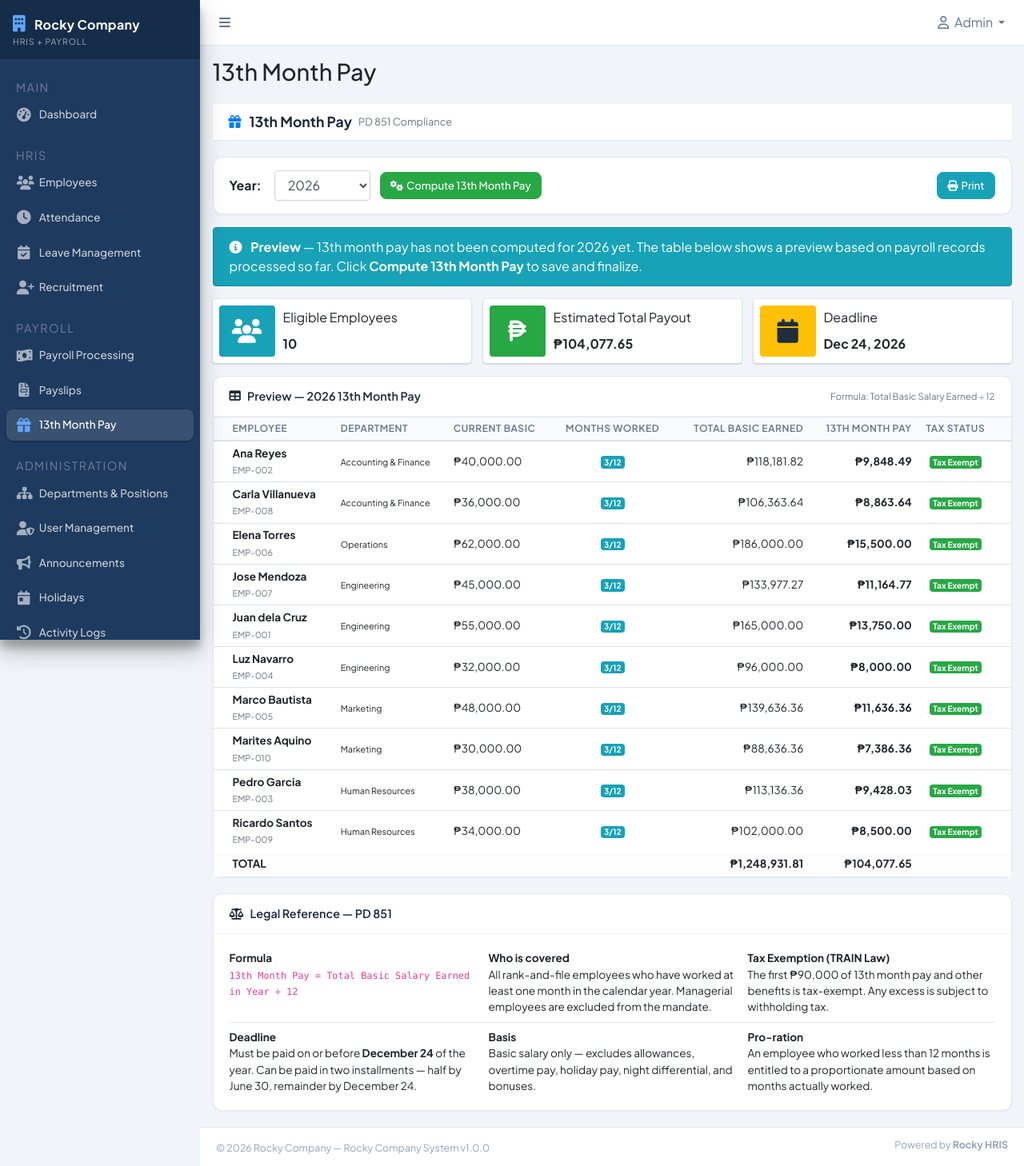
After one commit to rokkicakesdev/rockycompanysystem, a PHP site: page /project/app/views/admin/thirteenth_month.php in a window 1280 px wide. The commit adds this page. Shown: the whole page at 80% size. Run offline with PHP 8.4, Linux system fonts and the light colour scheme; the visitor is signed in with stand-in values (Sample User, id 1); data comes from the database, SQL or seed files in the repository; tables that the repository leaves empty or names only in its code hold one stand-in row (values such as "Sample post"); some libraries are stand-ins or nearby versions.

Commit message:
13th month pay implementation

```diff
--- /dev/null
+++ b/app/views/admin/thirteenth_month.php
@@ -0,0 +1,438 @@
+<?php
+if (session_status() === PHP_SESSION_NONE) session_start();
+if (!defined('ROLE_ADMIN')) require_once __DIR__ . '/../../../config/config.php';
+// Admin and management only
+if (!isset($_SESSION['user_id']) || !in_array($_SESSION['role'] ?? '', [ROLE_ADMIN, ROLE_MANAGEMENT])) {
+    header('Location: ' . BASE_URL . '/index.php?error=access_denied'); exit;
+}
+
+$pageTitle = '13th Month Pay';
+require_once __DIR__ . '/../layouts/admin_header.php';
+
+$msg = '';
+
+// CSRF token
+if (empty($_SESSION['csrf_token'])) {
+    $_SESSION['csrf_token'] = bin2hex(random_bytes(32));
+}
+$csrf_token = $_SESSION['csrf_token'];
+
+// ── Year selector ─────────────────────────────────────────────────────────────
+$currentYear = (int) date('Y');
+$selectedYear = isset($_GET['year']) && is_numeric($_GET['year'])
+    ? (int) $_GET['year']
+    : $currentYear;
+// Clamp to reasonable range
+$selectedYear = max(2020, min($currentYear, $selectedYear));
+
+// ── POST handlers ─────────────────────────────────────────────────────────────
+if ($_SERVER['REQUEST_METHOD'] === 'POST') {
+    if (!hash_equals($csrf_token, $_POST['csrf_token'] ?? '')) {
+        $msg = "<div class='alert alert-danger'>Invalid security token. Please refresh and try again.</div>";
+
+    } elseif (isset($_POST['generate_13th'])) {
+        // Compute and save 13th month records for all eligible employees
+        $computed = Model::compute13thMonth($selectedYear);
+        $saved    = 0;
+        foreach ($computed as $row) {
+            Model::save13thMonthRecord([
+                'employee_id'        => $row['employee_id'],
+                'year'               => $selectedYear,
+                'total_basic_earned' => $row['total_basic_earned'],
+                'months_worked'      => $row['months_worked'],
+                'amount'             => round($row['thirteenth_month_pay'], 2),
+                'status'             => 'pending',
+                'processed_by'       => $_SESSION['user_id'],
+            ]);
+            $saved++;
+        }
+        Model::log($_SESSION['user_id'], 'GENERATE_13TH_MONTH', "Generated 13th month pay for {$selectedYear} — {$saved} record(s)");
+        $msg = "<div class='alert alert-success alert-auto-dismiss'><i class='fas fa-check-circle mr-2'></i><strong>{$saved}</strong> 13th month pay record(s) computed for <strong>{$selectedYear}</strong>.</div>";
+
+    } elseif (isset($_POST['release_one'])) {
+        $recordId = (int)($_POST['record_id'] ?? 0);
+        if ($recordId) {
+            Model::release13thMonth($recordId);
+            Model::log($_SESSION['user_id'], 'RELEASE_13TH_MONTH', "Released 13th month pay record ID:{$recordId} for {$selectedYear}");
+            $msg = "<div class='alert alert-success alert-auto-dismiss'><i class='fas fa-check-circle mr-2'></i>13th month pay released.</div>";
+        }
+
+    } elseif (isset($_POST['release_all'])) {
+        Model::releaseAll13thMonth($selectedYear);
+        Model::log($_SESSION['user_id'], 'RELEASE_ALL_13TH_MONTH', "Released all pending 13th month pay for {$selectedYear}");
+        $msg = "<div class='alert alert-success alert-auto-dismiss'><i class='fas fa-check-circle mr-2'></i>All pending 13th month pay released for <strong>{$selectedYear}</strong>.</div>";
+    }
+}
+
+// ── Load data ─────────────────────────────────────────────────────────────────
+$alreadyGenerated = Model::thirteenthMonthExists($selectedYear);
+$records          = $alreadyGenerated ? Model::get13thMonthByYear($selectedYear) : [];
+$preview          = !$alreadyGenerated ? Model::compute13thMonth($selectedYear) : [];
+
+$totalAmount  = array_sum(array_column($records, 'amount'));
+$pendingCount = count(array_filter($records, fn($r) => $r['status'] === 'pending'));
+$totalPreview = array_sum(array_column($preview, 'thirteenth_month_pay'));
+
+// Tax exemption threshold (TRAIN Law)
+$TAX_EXEMPT_LIMIT = 90000.00;
+?>
+
+<div class="page-title-bar">
+    <i class="fas fa-gift text-primary"></i>
+    <h1>13th Month Pay</h1>
+    <small class="text-muted ml-2">PD 851 Compliance</small>
+</div>
+
+<?= $msg ?>
+
+<!-- Year + Controls -->
+<div class="card card-primary card-outline mb-3">
+  <div class="card-body py-3">
+    <div class="d-flex align-items-center flex-wrap" style="gap:.75rem;">
+      <label class="mb-0 font-weight-bold mr-1">Year:</label>
+      <select id="yearSelect" class="form-control" style="max-width:120px;"
+              onchange="window.location='thirteenth_month.php?year='+this.value">
+        <?php for ($y = $currentYear; $y >= 2020; $y--): ?>
+          <option value="<?= $y ?>" <?= $y === $selectedYear ? 'selected' : '' ?>><?= $y ?></option>
+        <?php endfor; ?>
+      </select>
+
+      <?php if (!$alreadyGenerated): ?>
+        <form method="POST" class="d-inline">
+          <input type="hidden" name="csrf_token" value="<?= htmlspecialchars($csrf_token) ?>">
+          <input type="hidden" name="generate_13th" value="1">
+          <button type="submit" class="btn btn-success"
+            onclick="return confirm('Compute 13th month pay for all eligible employees for <?= $selectedYear ?>?\n\nThis will save records based on actual payroll data processed this year.')">
+            <i class="fas fa-cogs mr-1"></i>Compute 13th Month Pay
+          </button>
+        </form>
+      <?php else: ?>
+        <span class="badge badge-primary px-3 py-2" style="font-size:.82rem;">
+          <i class="fas fa-check mr-1"></i><?= count($records) ?> Records Computed
+        </span>
+        <?php if ($pendingCount > 0): ?>
+          <form method="POST" class="d-inline">
+            <input type="hidden" name="csrf_token" value="<?= htmlspecialchars($csrf_token) ?>">
+            <input type="hidden" name="release_all" value="1">
+            <button type="submit" class="btn btn-warning"
+              onclick="return confirm('Release all <?= $pendingCount ?> pending 13th month pay record(s) for <?= $selectedYear ?>?\n\nThis marks them as paid to employees.')">
+              <i class="fas fa-paper-plane mr-1"></i>Release All (<?= $pendingCount ?> pending)
+            </button>
+          </form>
+        <?php endif; ?>
+        <form method="POST" class="d-inline ml-2">
+          <input type="hidden" name="csrf_token" value="<?= htmlspecialchars($csrf_token) ?>">
+          <input type="hidden" name="generate_13th" value="1">
+          <button type="submit" class="btn btn-outline-secondary btn-sm"
+            onclick="return confirm('Recompute all 13th month records for <?= $selectedYear ?>?\n\nExisting records will be updated with the latest payroll data.')">
+            <i class="fas fa-sync mr-1"></i>Recompute
+          </button>
+        </form>
+      <?php endif; ?>
+
+      <a href="thirteenth_month.php?year=<?= $selectedYear ?>&print=1" target="_blank"
+         class="btn btn-info ml-auto">
+        <i class="fas fa-print mr-1"></i>Print
+      </a>
+    </div>
+  </div>
+</div>
+
+<?php if (!$alreadyGenerated && !empty($preview)): ?>
+<!-- Preview — show what will be computed -->
+<div class="alert alert-info">
+  <i class="fas fa-info-circle mr-2"></i>
+  <strong>Preview</strong> — 13th month pay has not been computed for <?= $selectedYear ?> yet.
+  The table below shows a preview based on payroll records processed so far.
+  Click <strong>Compute 13th Month Pay</strong> to save and finalize.
+</div>
+
+<div class="row mb-3">
+  <div class="col-md-4">
+    <div class="info-box mb-0">
+      <span class="info-box-icon bg-info"><i class="fas fa-users"></i></span>
+      <div class="info-box-content">
+        <span class="info-box-text">Eligible Employees</span>
+        <span class="info-box-number"><?= count($preview) ?></span>
+      </div>
+    </div>
+  </div>
+  <div class="col-md-4">
+    <div class="info-box mb-0">
+      <span class="info-box-icon bg-success"><i class="fas fa-peso-sign"></i></span>
+      <div class="info-box-content">
+        <span class="info-box-text">Estimated Total Payout</span>
+        <span class="info-box-number">₱<?= number_format($totalPreview, 2) ?></span>
+      </div>
+    </div>
+  </div>
+  <div class="col-md-4">
+    <div class="info-box mb-0">
+      <span class="info-box-icon bg-warning"><i class="fas fa-calendar"></i></span>
+      <div class="info-box-content">
+        <span class="info-box-text">Deadline</span>
+        <span class="info-box-number">Dec 24, <?= $selectedYear ?></span>
+      </div>
+    </div>
+  </div>
+</div>
+
+<div class="card">
+  <div class="card-header d-flex align-items-center">
+    <i class="fas fa-table mr-2"></i>
+    <span class="flex-grow-1">Preview — <?= $selectedYear ?> 13th Month Pay</span>
+    <small class="text-muted">Formula: Total Basic Salary Earned ÷ 12</small>
+  </div>
+  <div class="card-body p-0">
+    <div class="table-responsive">
+      <table class="table table-hover table-sm mb-0">
+        <thead>
+          <tr>
+            <th>Employee</th>
+            <th>Department</th>
+            <th>Current Basic</th>
+            <th class="text-center">Months Worked</th>
+            <th class="text-right">Total Basic Earned</th>
+            <th class="text-right">13th Month Pay</th>
+            <th class="text-center">Tax Status</th>
+          </tr>
+        </thead>
+        <tbody>
+          <?php foreach ($preview as $row):
+            $taxable = max(0, $row['thirteenth_month_pay'] - $TAX_EXEMPT_LIMIT);
+          ?>
+          <tr>
+            <td>
+              <strong style="font-size:.85rem;"><?= htmlspecialchars($row['employee_name']) ?></strong><br>
+              <small class="text-muted"><?= htmlspecialchars($row['employee_no'] ?? '') ?></small>
+            </td>
+            <td><small><?= htmlspecialchars($row['department']) ?></small></td>
+            <td>₱<?= number_format($row['current_basic'], 2) ?></td>
+            <td class="text-center">
+              <?php if ($row['months_worked'] > 0): ?>
+                <span class="badge badge-info"><?= $row['months_worked'] ?>/12</span>
+              <?php else: ?>
+                <span class="badge badge-secondary">No payroll</span>
+              <?php endif; ?>
+            </td>
+            <td class="text-right">₱<?= number_format($row['total_basic_earned'], 2) ?></td>
+            <td class="text-right"><strong>₱<?= number_format($row['thirteenth_month_pay'], 2) ?></strong></td>
+            <td class="text-center">
+              <?php if ($row['thirteenth_month_pay'] <= $TAX_EXEMPT_LIMIT): ?>
+                <span class="badge badge-success">Tax Exempt</span>
+              <?php else: ?>
+                <span class="badge badge-warning" title="Excess of ₱<?= number_format($taxable, 2) ?> is taxable">
+                  Partial Exempt
+                </span>
+              <?php endif; ?>
+            </td>
+          </tr>
+          <?php endforeach; ?>
+          <?php if (empty($preview)): ?>
+          <tr><td colspan="7" class="text-center py-4 text-muted">No active employees found.</td></tr>
+          <?php endif; ?>
+        </tbody>
+        <?php if (!empty($preview)): ?>
+        <tfoot class="table-light font-weight-bold">
+          <tr>
+            <td colspan="4">TOTAL</td>
+            <td class="text-right">₱<?= number_format(array_sum(array_column($preview, 'total_basic_earned')), 2) ?></td>
+            <td class="text-right">₱<?= number_format($totalPreview, 2) ?></td>
+            <td></td>
+          </tr>
+        </tfoot>
+        <?php endif; ?>
+      </table>
+    </div>
+  </div>
+</div>
+
+<?php elseif ($alreadyGenerated): ?>
+<!-- Finalized records -->
+<div class="row mb-3">
+  <div class="col-md-3">
+    <div class="info-box mb-0">
+      <span class="info-box-icon bg-info"><i class="fas fa-users"></i></span>
+      <div class="info-box-content">
+        <span class="info-box-text">Total Employees</span>
+        <span class="info-box-number"><?= count($records) ?></span>
+      </div>
+    </div>
+  </div>
+  <div class="col-md-3">
+    <div class="info-box mb-0">
+      <span class="info-box-icon bg-success"><i class="fas fa-coins"></i></span>
+      <div class="info-box-content">
+        <span class="info-box-text">Total Payout</span>
+        <span class="info-box-number">₱<?= number_format($totalAmount, 2) ?></span>
+      </div>
+    </div>
+  </div>
+  <div class="col-md-3">
+    <div class="info-box mb-0">
+      <span class="info-box-icon bg-warning"><i class="fas fa-clock"></i></span>
+      <div class="info-box-content">
+        <span class="info-box-text">Pending Release</span>
+        <span class="info-box-number"><?= $pendingCount ?></span>
+      </div>
+    </div>
+  </div>
+  <div class="col-md-3">
+    <div class="info-box mb-0">
+      <span class="info-box-icon bg-primary"><i class="fas fa-check-circle"></i></span>
+      <div class="info-box-content">
+        <span class="info-box-text">Released</span>
+        <span class="info-box-number"><?= count($records) - $pendingCount ?></span>
+      </div>
+    </div>
+  </div>
+</div>
+
+<div class="card">
+  <div class="card-header d-flex align-items-center">
+    <i class="fas fa-gift mr-2"></i>
+    <span class="flex-grow-1">13th Month Pay — <?= $selectedYear ?></span>
+    <small class="text-muted">Tax-exempt up to ₱<?= number_format($TAX_EXEMPT_LIMIT, 0) ?> (TRAIN Law)</small>
+  </div>
+  <div class="card-body p-0">
+    <div class="table-responsive">
+      <table class="table table-hover table-sm mb-0">
+        <thead>
+          <tr>
+            <th>Employee</th>
+            <th>Department</th>
+            <th class="text-center">Months Worked</th>
+            <th class="text-right">Total Basic Earned</th>
+            <th class="text-right">13th Month Pay</th>
+            <th class="text-center">Tax Status</th>
+            <th class="text-center">Status</th>
+            <th class="text-center">Action</th>
+          </tr>
+        </thead>
+        <tbody>
+          <?php foreach ($records as $rec):
+            $taxable = max(0, $rec['amount'] - $TAX_EXEMPT_LIMIT);
+          ?>
+          <tr>
+            <td>
+              <strong style="font-size:.85rem;"><?= htmlspecialchars($rec['employee_name']) ?></strong><br>
+              <small class="text-muted"><?= htmlspecialchars($rec['employee_no'] ?? '') ?></small>
+            </td>
+            <td><small><?= htmlspecialchars($rec['department']) ?></small></td>
+            <td class="text-center">
+              <span class="badge badge-info"><?= $rec['months_worked'] ?>/12</span>
+            </td>
+            <td class="text-right">₱<?= number_format($rec['total_basic_earned'], 2) ?></td>
+            <td class="text-right"><strong>₱<?= number_format($rec['amount'], 2) ?></strong></td>
+            <td class="text-center">
+              <?php if ($rec['amount'] <= $TAX_EXEMPT_LIMIT): ?>
+                <span class="badge badge-success">Tax Exempt</span>
+              <?php else: ?>
+                <span class="badge badge-warning" title="Excess: ₱<?= number_format($taxable, 2) ?>">
+                  Partial Exempt
+                </span>
+              <?php endif; ?>
+            </td>
+            <td class="text-center">
+              <?php if ($rec['status'] === 'released'): ?>
+                <span class="badge badge-success">Released</span>
+                <?php if ($rec['released_at']): ?>
+                  <br><small class="text-muted"><?= date('M d, Y', strtotime($rec['released_at'])) ?></small>
+                <?php endif; ?>
+              <?php else: ?>
+                <span class="badge badge-warning">Pending</span>
+              <?php endif; ?>
+            </td>
+            <td class="text-center">
+              <?php if ($rec['status'] === 'pending'): ?>
+              <form method="POST" class="d-inline">
+                <input type="hidden" name="csrf_token" value="<?= htmlspecialchars($csrf_token) ?>">
+                <input type="hidden" name="release_one" value="1">
+                <input type="hidden" name="record_id" value="<?= $rec['id'] ?>">
+                <button type="submit" class="btn btn-xs btn-success"
+                  onclick="return confirm('Release ₱<?= number_format($rec['amount'], 2) ?> to <?= htmlspecialchars(addslashes($rec['employee_name'])) ?>?')">
+                  <i class="fas fa-paper-plane mr-1"></i>Release
+                </button>
+              </form>
+              <?php else: ?>
+                <small class="text-muted">—</small>
+              <?php endif; ?>
+            </td>
+          </tr>
+          <?php endforeach; ?>
+          <?php if (empty($records)): ?>
+          <tr><td colspan="8" class="text-center py-4 text-muted">No records found for <?= $selectedYear ?>.</td></tr>
+          <?php endif; ?>
+        </tbody>
+        <?php if (!empty($records)): ?>
+        <tfoot class="table-light font-weight-bold">
+          <tr>
+            <td colspan="3">TOTAL</td>
+            <td class="text-right">₱<?= number_format(array_sum(array_column($records, 'total_basic_earned')), 2) ?></td>
+            <td class="text-right">₱<?= number_format($totalAmount, 2) ?></td>
+            <td colspan="3"></td>
+          </tr>
+        </tfoot>
+        <?php endif; ?>
+      </table>
+    </div>
+  </div>
+</div>
+
+<?php else: ?>
+<div class="card">
+  <div class="card-body text-center py-5">
+    <i class="fas fa-gift fa-3x mb-3" style="color:#cbd5e1;"></i>
+    <h5 class="text-muted">No 13th Month Pay Records for <?= $selectedYear ?></h5>
+    <p class="text-muted mb-4">
+      Click <strong>Compute 13th Month Pay</strong> to calculate based on actual payroll data.<br>
+      <small>Requires payroll records to have been processed for <?= $selectedYear ?>.</small>
+    </p>
+  </div>
+</div>
+<?php endif; ?>
+
+<!-- Law Reference Card -->
+<div class="card mt-3">
+  <div class="card-header">
+    <i class="fas fa-balance-scale mr-2"></i>Legal Reference — PD 851
+  </div>
+  <div class="card-body" style="font-size:.85rem;">
+    <div class="row">
+      <div class="col-md-4">
+        <strong>Formula</strong><br>
+        <code>13th Month Pay = Total Basic Salary Earned in Year ÷ 12</code>
+      </div>
+      <div class="col-md-4">
+        <strong>Who is covered</strong><br>
+        All rank-and-file employees who have worked at least one month in the calendar year.
+        Managerial employees are excluded from the mandate.
+      </div>
+      <div class="col-md-4">
+        <strong>Tax Exemption (TRAIN Law)</strong><br>
+        The first ₱90,000 of 13th month pay and other benefits is tax-exempt.
+        Any excess is subject to withholding tax.
+      </div>
+    </div>
+    <hr class="my-2">
+    <div class="row">
+      <div class="col-md-4">
+        <strong>Deadline</strong><br>
+        Must be paid on or before <strong>December 24</strong> of the year.
+        Can be paid in two installments — half by June 30, remainder by December 24.
+      </div>
+      <div class="col-md-4">
+        <strong>Basis</strong><br>
+        Basic salary only — excludes allowances, overtime pay, holiday pay, night differential, and bonuses.
+      </div>
+      <div class="col-md-4">
+        <strong>Pro-ration</strong><br>
+        An employee who worked less than 12 months is entitled to a proportionate amount
+        based on months actually worked.
+      </div>
+    </div>
+  </div>
+</div>
+
+</div>
+<?php require_once __DIR__ . '/../layouts/admin_footer.php'; ?>
--- a/app/views/layouts/admin_header.php
+++ b/app/views/layouts/admin_header.php
@@ -183,6 +183,12 @@ $userRole = $_SESSION['role'] ?? 'Unknown';
               <p>Payslips</p>
             </a>
           </li>
+          <li class="nav-item">
+            <a href="<?= BASE_URL ?>/app/views/admin/thirteenth_month.php" class="nav-link <?= basename($_SERVER['PHP_SELF']) === 'thirteenth_month.php' ? 'active' : '' ?>">
+              <i class="nav-icon fas fa-gift"></i>
+              <p>13th Month Pay</p>
+            </a>
+          </li>
 
           <!-- ADMINISTRATION -->
           <?php if (isset($_SESSION['role']) && $_SESSION['role'] === 'admin'): ?>
--- a/core/Model.php
+++ b/core/Model.php
@@ -877,6 +877,112 @@ class Model {
     }
 
     // ════════════════════════════════════════════════════════
+    //  13TH MONTH PAY
+    // ════════════════════════════════════════════════════════
+
+    /**
+     * Compute 13th month pay for all active employees for a given year.
+     * Formula (PD 851): Total basic salary earned in the year ÷ 12
+     * Pro-rated: only months where employee was employed in that year count.
+     * We approximate monthly basic salary from payroll_records (actual periods worked).
+     */
+    public static function compute13thMonth(int $year): array {
+        // Sum basic_salary from payroll_records for each employee within the year
+        $stmt = self::db()->prepare("
+            SELECT
+                e.id            AS employee_id,
+                e.name          AS employee_name,
+                e.employee_no,
+                d.name          AS department,
+                p.name          AS position,
+                e.basic_salary  AS current_basic,
+                e.date_hired,
+                e.status        AS emp_status,
+                COALESCE(pr.total_basic, 0)       AS total_basic_earned,
+                COALESCE(pr.months_worked, 0)     AS months_worked,
+                COALESCE(pr.total_basic, 0) / 12  AS thirteenth_month_pay
+            FROM employees e
+            JOIN departments d ON d.id = e.department_id
+            JOIN positions   p ON p.id = e.position_id
+            LEFT JOIN (
+                SELECT
+                    employee_id,
+                    SUM(basic_salary)   AS total_basic,
+                    COUNT(*)            AS months_worked
+                FROM payroll_records
+                WHERE period LIKE ?
+                GROUP BY employee_id
+            ) pr ON pr.employee_id = e.id
+            WHERE e.status IN ('active','on_leave')
+            ORDER BY e.name
+        ");
+        $stmt->execute([$year . '-%']);
+        return $stmt->fetchAll();
+    }
+
+    public static function get13thMonthByYear(int $year): array {
+        $stmt = self::db()->prepare("
+            SELECT tm.*, e.name AS employee_name, e.employee_no,
+                   d.name AS department, p.name AS position
+            FROM thirteenth_month_pay tm
+            JOIN employees e ON e.id = tm.employee_id
+            JOIN departments d ON d.id = e.department_id
+            JOIN positions p ON p.id = e.position_id
+            WHERE tm.year = ?
+            ORDER BY e.name
+        ");
+        $stmt->execute([$year]);
+        return $stmt->fetchAll();
+    }
+
+    public static function thirteenthMonthExists(int $year): bool {
+        $stmt = self::db()->prepare("SELECT COUNT(*) FROM thirteenth_month_pay WHERE year = ?");
+        $stmt->execute([$year]);
+        return (bool) $stmt->fetchColumn();
+    }
+
+    public static function thirteenthMonthExistsForEmployee(int $employeeId, int $year): bool {
+        $stmt = self::db()->prepare("SELECT COUNT(*) FROM thirteenth_month_pay WHERE employee_id = ? AND year = ?");
+        $stmt->execute([$employeeId, $year]);
+        return (bool) $stmt->fetchColumn();
+    }
+
+    public static function save13thMonthRecord(array $d): bool {
+        // Upsert — update if already exists
+        $stmt = self::db()->prepare("
+            INSERT INTO thirteenth_month_pay
+                (employee_id, year, total_basic_earned, months_worked, amount, status, processed_by)
+            VALUES
+                (:employee_id, :year, :total_basic_earned, :months_worked, :amount, :status, :processed_by)
+            ON DUPLICATE KEY UPDATE
+                total_basic_earned = VALUES(total_basic_earned),
+                months_worked      = VALUES(months_worked),
+                amount             = VALUES(amount),
+                processed_by       = VALUES(processed_by),
+                updated_at         = NOW()
+        ");
+        return (bool) $stmt->execute([
+            ':employee_id'       => $d['employee_id'],
+            ':year'              => $d['year'],
+            ':total_basic_earned'=> $d['total_basic_earned'],
+            ':months_worked'     => $d['months_worked'],
+            ':amount'            => $d['amount'],
+            ':status'            => $d['status'] ?? 'pending',
+            ':processed_by'      => $d['processed_by'] ?? null,
+        ]);
+    }
+
+    public static function release13thMonth(int $id): bool {
+        $stmt = self::db()->prepare("UPDATE thirteenth_month_pay SET status = 'released', released_at = NOW() WHERE id = ?");
+        return (bool) $stmt->execute([$id]);
+    }
+
+    public static function releaseAll13thMonth(int $year): bool {
+        $stmt = self::db()->prepare("UPDATE thirteenth_month_pay SET status = 'released', released_at = NOW() WHERE year = ? AND status = 'pending'");
+        return (bool) $stmt->execute([$year]);
+    }
+
+    // ════════════════════════════════════════════════════════
     //  SALARY HISTORY
     // ════════════════════════════════════════════════════════
 
```
